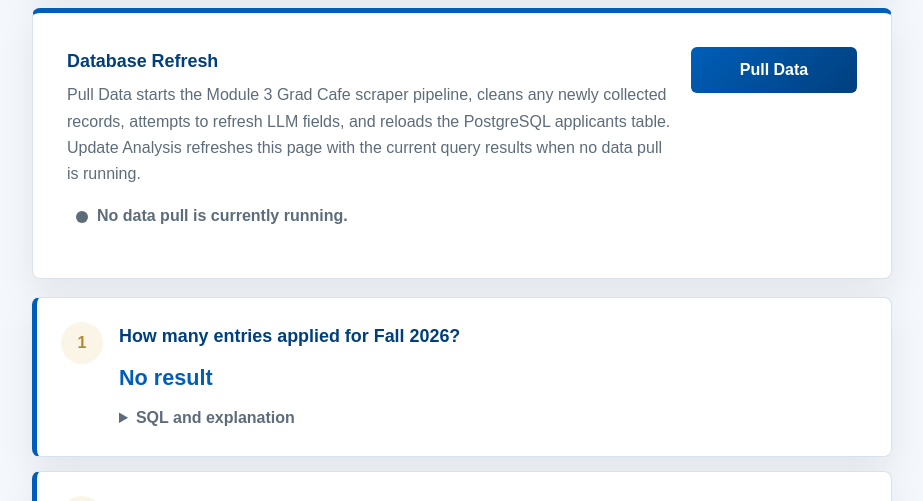
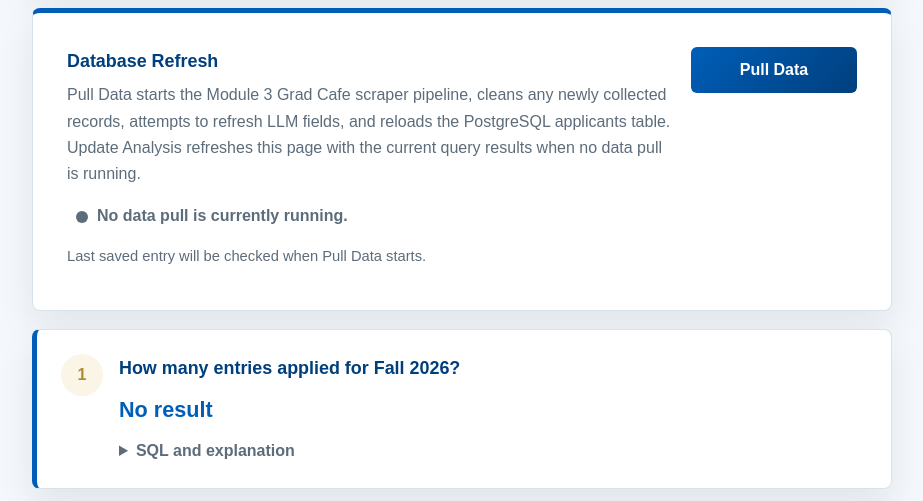
Before and after one commit to wlai-jhu/jhu_software_concepts, a Flask app: page / in a window 1280 px wide. Shown: the part 419-920 px from the top of the page, without its empty margins (20-943 px from the left). Run offline with Flask 3, Linux system fonts and the light colour scheme; data that the repository does not hold is empty; some libraries are stand-ins or nearby versions.

Commit message:
Refine module 3 pull data workflow

```diff
--- a/module_3/app.py
+++ b/module_3/app.py
@@ -1,13 +1,16 @@
 import json
 import importlib.util
+import multiprocessing
 import subprocess
 import sys
 import threading
 import shutil
+from datetime import datetime, time
 from pathlib import Path
 
 from flask import Flask, flash, jsonify, redirect, render_template, url_for
 
+from db import connect
 from load_data import load_applicants
 from query_data import run_all_queries
 
@@ -25,7 +28,41 @@ pull_state = {
     "running": False,
     "message": "No data pull is currently running.",
     "state": "idle",
+    "last_entry_date": None,
+    "last_entry_timestamp": None,
+    "last_entry_label": None,
+    "started_at": None,
 }
+
+
+def recommended_worker_count() -> int:
+    """Use available CPU count to pick a practical concurrent page count."""
+    cpu_count = multiprocessing.cpu_count()
+    return max(4, min(32, cpu_count * 2))
+
+
+def latest_database_entry_date():
+    """Return the newest date_added currently loaded in PostgreSQL."""
+    try:
+        with connect() as conn:
+            with conn.cursor() as cur:
+                cur.execute("SELECT MAX(date_added) FROM applicants;")
+                return cur.fetchone()[0]
+    except Exception:
+        return None
+
+
+def timestamp_for_entry_date(entry_date):
+    """Represent the date-only Grad Cafe field as a timestamp marker for status text."""
+    if entry_date is None:
+        return None
+    return datetime.combine(entry_date, time.min)
+
+
+def display_date(entry_date) -> str:
+    if entry_date is None:
+        return "unknown"
+    return entry_date.strftime("%b %d, %Y")
 
 
 def seed_scrape_output(scrape_output: Path) -> None:
@@ -67,12 +104,7 @@ def llm_dependencies_available() -> bool:
     )
 
 
-def run_data_pull() -> None:
-    with pull_lock:
-        pull_state["running"] = True
-        pull_state["message"] = "Pull Data is running. This can take a while because Grad Cafe requests are delayed."
-        pull_state["state"] = "running"
-
+def perform_data_pull(last_entry_date=None) -> tuple[str, str]:
     try:
         scrape_output = PIPELINE_DIR / "data" / "raw_applicant_data.json"
         cleaned_output = PIPELINE_DIR / "applicant_data.json"
@@ -83,23 +115,28 @@ def run_data_pull() -> None:
         if scrape_output.exists():
             existing_records = len(json.loads(scrape_output.read_text(encoding="utf-8")))
         target_records = max(existing_records + 1000, 1000)
+        parallel_pages = recommended_worker_count()
 
         # The scraper stops early when a fetched batch overlaps with existing URLs, so this
         # target is a ceiling rather than a requirement to scrape another 1,000 records.
+        scrape_command = [
+            sys.executable,
+            str(PIPELINE_DIR / "scrape.py"),
+            "--target",
+            str(target_records),
+            "--delay",
+            "3",
+            "--stop-on-existing",
+            "--parallel-pages",
+            str(parallel_pages),
+            "--output",
+            str(scrape_output),
+        ]
+        if last_entry_date:
+            scrape_command.extend(["--stop-before-date", last_entry_date.isoformat()])
+
         commands = [
-            [
-                sys.executable,
-                str(PIPELINE_DIR / "scrape.py"),
-                "--target",
-                str(target_records),
-                "--delay",
-                "3",
-                "--stop-on-existing",
-                "--parallel-pages",
-                "16",
-                "--output",
-                str(scrape_output),
-            ],
+            scrape_command,
             [
                 sys.executable,
                 str(PIPELINE_DIR / "clean.py"),
@@ -126,7 +163,7 @@ def run_data_pull() -> None:
                 str(existing_records),
                 "--all-records",
                 "--parallel-pages",
-                "16",
+                str(parallel_pages),
                 "--delay",
                 "1",
                 "--progress",
@@ -167,13 +204,29 @@ def run_data_pull() -> None:
             )
 
         loaded = load_applicants(load_path, reset=True)
+        cutoff_message = f" Checked for entries since {display_date(last_entry_date)}."
         message = (
-            f"Pull Data finished and reloaded {loaded:,} records into PostgreSQL. "
-            f"{llm_message} Next step: click Update Analysis to refresh the displayed results."
+            f"Pull Data complete. Reloaded {loaded:,} records. "
+            f"{llm_message}{cutoff_message} Click Update Analysis to refresh results."
         )
         state = "ready"
     except Exception as exc:
         message = f"Pull Data stopped: {exc}"
+        state = "error"
+
+    return message, state
+
+
+def run_data_pull_process(result_queue, last_entry_date) -> None:
+    result_queue.put(perform_data_pull(last_entry_date=last_entry_date))
+
+
+def monitor_data_pull(process, result_queue) -> None:
+    process.join()
+    try:
+        message, state = result_queue.get_nowait()
+    except Exception:
+        message = f"Pull Data stopped: process exited with code {process.exitcode}."
         state = "error"
 
     with pull_lock:
@@ -206,10 +259,27 @@ def pull_data():
             flash("A data pull is already running. Update Analysis will wait until it finishes.")
             return redirect(url_for("index"))
 
+        last_entry_date = latest_database_entry_date()
+        last_entry_timestamp = timestamp_for_entry_date(last_entry_date)
+        started_at = datetime.now().strftime("%b %d, %Y %I:%M %p")
         pull_state["running"] = True
-        pull_state["message"] = "Pull Data is running. This can take a while because Grad Cafe requests are delayed."
+        pull_state["message"] = (
+            f"Pull Data is running. Checking for entries since {display_date(last_entry_date)}."
+        )
         pull_state["state"] = "running"
-        thread = threading.Thread(target=run_data_pull, daemon=True)
+        pull_state["last_entry_date"] = last_entry_date.isoformat() if last_entry_date else None
+        pull_state["last_entry_timestamp"] = (
+            last_entry_timestamp.strftime("%Y-%m-%d %H:%M:%S") if last_entry_timestamp else None
+        )
+        pull_state["last_entry_label"] = display_date(last_entry_date)
+        pull_state["started_at"] = started_at
+        result_queue = multiprocessing.Queue()
+        process = multiprocessing.Process(
+            target=run_data_pull_process,
+            args=(result_queue, last_entry_date),
+        )
+        process.start()
+        thread = threading.Thread(target=monitor_data_pull, args=(process, result_queue), daemon=True)
         thread.start()
 
     flash("Pull Data started. This page will refresh automatically until the pull finishes.")
--- a/module_3/static/styles.css
+++ b/module_3/static/styles.css
@@ -270,6 +270,13 @@ button.secondary {
   background: var(--red);
 }
 
+.pull-meta {
+  color: var(--muted);
+  font-size: 0.92rem;
+  margin: 8px 0 0;
+  overflow-wrap: anywhere;
+}
+
 .inline-messages {
   color: var(--blue-dark);
   font-weight: 700;
--- a/module_3/templates/index.html
+++ b/module_3/templates/index.html
@@ -37,7 +37,7 @@
                   <p>{{ message }}</p>
                 {% endfor %}
               {% elif pull_state.state == "running" %}
-                <p>Pull Data is running. Update Analysis will be ready after the Database Refresh status turns green.</p>
+                <p>Pull Data is running. Update Analysis will be ready when it finishes.</p>
               {% elif pull_state.state == "ready" %}
                 <p>Pull Data is complete. Click Update Analysis to refresh the query results below.</p>
               {% elif pull_state.state == "error" %}
@@ -71,6 +71,16 @@
              data-state="{{ pull_state.state }}"
              data-running="{{ 'true' if pull_state.running else 'false' }}">
             {{ pull_state.message }}
+          </p>
+          <p id="pull-meta" class="pull-meta">
+            {% if pull_state.last_entry_label %}
+              Last saved entry: {{ pull_state.last_entry_label }}.
+            {% else %}
+              Last saved entry will be checked when Pull Data starts.
+            {% endif %}
+            {% if pull_state.started_at %}
+              Started: {{ pull_state.started_at }}.
+            {% endif %}
           </p>
         </div>
         <form id="pull-data-form" class="panel-action" action="{{ url_for('pull_data') }}" method="post">
@@ -111,6 +121,7 @@
       const analysisStatus = document.getElementById("analysis-status");
       const pullForm = document.getElementById("pull-data-form");
       const pullStatus = document.getElementById("pull-status");
+      const pullMeta = document.getElementById("pull-meta");
       const pullButton = document.getElementById("pull-data-button");
       const updateForm = document.getElementById("update-analysis-form");
       const updateButton = document.getElementById("update-analysis-button");
@@ -126,7 +137,7 @@
 
       function renderAnalysisStatus(status) {
         if (status.running) {
-          setAnalysisMessage("Pull Data is running. Update Analysis will be ready after the Database Refresh status turns green.");
+          setAnalysisMessage("Pull Data is running. Update Analysis will be ready when it finishes.");
         } else if (status.state === "ready") {
           setAnalysisMessage("Pull Data is complete. Click Update Analysis to refresh the query results below.");
         } else if (status.state === "error") {
@@ -139,6 +150,9 @@
         pullStatus.dataset.state = status.state;
         pullStatus.dataset.running = status.running ? "true" : "false";
         pullStatus.className = `status status-${status.state}`;
+        const lastEntry = status.last_entry_label || "unknown";
+        const startedAt = status.started_at ? ` Started: ${status.started_at}.` : "";
+        pullMeta.textContent = `Last saved entry: ${lastEntry}.${startedAt}`;
         pullButton.disabled = status.running;
         highlightNextStep(status.state);
         renderAnalysisStatus(status);
```
Also changed, not shown: module_3/make_limitations_pdf.py (deleted, +0 -46 lines), module_3/pipeline/scrape.py (+41 -0 lines), module_3/README.md, 4 other files.
